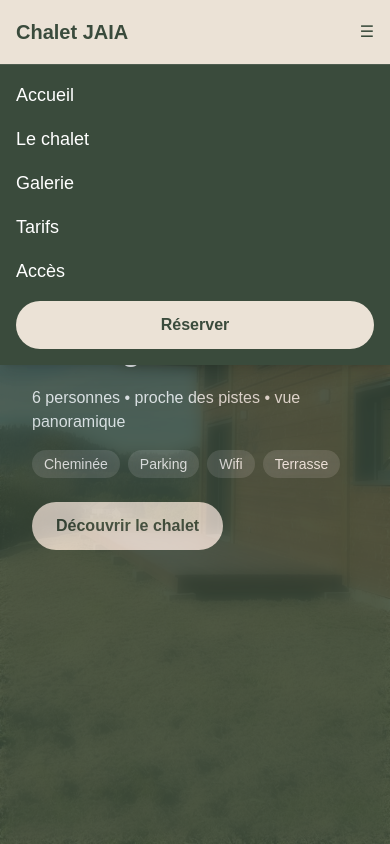
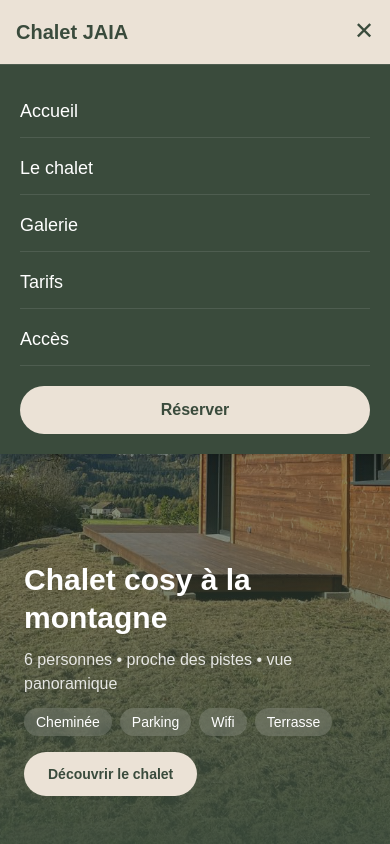
Before and after one commit to alexisgruny/chalet-site, a Next.js app: page / in a window 390 px wide. Both pictures are taken after a click on the button "Ouvrir le menu". Shown: the top 844 px of the page. Built offline with nearby package versions, Linux system fonts and the light colour scheme.

Commit message:
Amelioration du format telephone

```diff
--- a/src/components/layout/footer.tsx
+++ b/src/components/layout/footer.tsx
@@ -50,17 +50,17 @@ export default function Footer() {
         </h3>
         <ul className="mt-3 space-y-2 text-sm">
           <li>
-            <a href="#galerie" className="hover:text-[#3a4b3c] transition">
+            <a href="/galerie" className="hover:text-[#3a4b3c] transition">
               Galerie
             </a>
           </li>
           <li>
-            <a href="#disponibilites" className="hover:text-[#3a4b3c] transition">
-              Disponibilités
+            <a href="/tarifs" className="hover:text-[#3a4b3c] transition">
+              Tarifs
             </a>
           </li>
           <li>
-            <a href="#contact" className="hover:text-[#3a4b3c] transition">
+            <a href="/contact" className="hover:text-[#3a4b3c] transition">
               Nous contacter
             </a>
           </li>
--- a/src/components/layout/navbar.tsx
+++ b/src/components/layout/navbar.tsx
@@ -51,8 +51,13 @@ export default function Navbar() {
     >
       <div className="max-w-6xl mx-auto px-4 h-16 flex items-center justify-between">
         <Link href="/" className="font-bold text-xl text-[#3a4b3c]"> Chalet JAIA </Link>
-        <button className="md:hidden text-[#3a4b3c]" onClick={() => setOpen(!open)}>
-          ☰
+        <button
+          className="md:hidden text-[#3a4b3c] p-2 -mr-2"
+          onClick={() => setOpen(!open)}
+          aria-label={open ? "Fermer le menu" : "Ouvrir le menu"}
+          aria-expanded={open}
+        >
+          <span className="text-2xl leading-none">{open ? "✕" : "☰"}</span>
         </button>
         <nav className="hidden md:flex items-center gap-6">
           {navLinks.map((link) => (
@@ -70,28 +75,38 @@ export default function Navbar() {
           </Link>
         </nav>
 
+        {/* Backdrop mobile */}
+        {open && (
+          <div
+            className="md:hidden fixed inset-0 top-16 bg-black/20 z-40"
+            onClick={() => setOpen(false)}
+            aria-hidden="true"
+          />
+        )}
+
         {/* Menu mobile */}
         {open && (
-          <div className="md:hidden absolute top-full left-0 bg-[#3a4b3c] w-full border-t border-white/10 shadow-lg">
-            <nav className="flex flex-col p-4 gap-4 text-white">
+          <div className="md:hidden absolute top-full left-0 bg-[#3a4b3c] w-full border-t border-white/10 shadow-lg z-50">
+            <nav className="flex flex-col p-5 gap-1">
               {navLinks.map((link) => (
                 <Link
                   key={link.href}
                   href={link.href}
                   onClick={() => setOpen(false)}
-                  className="text-white text-lg font-medium"
+                  className="text-white text-lg font-medium py-3 border-b border-white/10 last:border-0"
                 >
                   {link.label}
                 </Link>
               ))}
-
+              <div className="pt-4">
                 <Link
                   href="/contact"
                   onClick={() => setOpen(false)}
-                className="btn-secondary flex items-center justify-center"
+                  className="btn-secondary flex items-center justify-center w-full"
                 >
                   Réserver
                 </Link>
+              </div>
             </nav>
           </div>
         )}
--- a/src/components/section/callToAction.tsx
+++ b/src/components/section/callToAction.tsx
@@ -25,10 +25,10 @@ export default function CallToAction() {
                                 </a>
 
                                 <a
-                                    href="#disponibilites"
+                                    href="/tarifs"
                                     className="inline-flex items-center justify-center rounded-full border border-[#3a4b3c]/25 px-6 py-3 text-[#3a4b3c] font-medium hover:bg-[#3a4b3c]/10 transition"
                                 >
-                                    Voir les disponibilités
+                                    Voir les tarifs
                                 </a>
                             </div>
 
--- a/src/components/section/galleryClient.tsx
+++ b/src/components/section/galleryClient.tsx
@@ -167,25 +167,28 @@ export default function GalleryClient() {
                             />
                         </div>
 
-                        <div className="flex items-center justify-between mt-3 text-white">
-                            <p className="text-sm opacity-90">{filtered[openIndex].alt}</p>
+                        <div className="mt-3 text-white flex flex-col sm:flex-row sm:items-center sm:justify-between gap-3">
+                            <p className="text-sm opacity-90 truncate">{filtered[openIndex].alt}</p>
 
-                            <div className="flex gap-2">
+                            <div className="flex gap-2 justify-center sm:justify-end flex-shrink-0">
                                 <button
                                     onClick={prev}
-                                    className="px-4 py-2 rounded-lg bg-white/10 hover:bg-white/20"
+                                    aria-label="Photo précédente"
+                                    className="flex-1 sm:flex-none px-5 py-3 rounded-lg bg-white/10 hover:bg-white/20 text-lg"
                                 >
                                     ←
                                 </button>
                                 <button
                                     onClick={next}
-                                    className="px-4 py-2 rounded-lg bg-white/10 hover:bg-white/20"
+                                    aria-label="Photo suivante"
+                                    className="flex-1 sm:flex-none px-5 py-3 rounded-lg bg-white/10 hover:bg-white/20 text-lg"
                                 >
                                     →
                                 </button>
                                 <button
                                     onClick={close}
-                                    className="px-4 py-2 rounded-lg bg-white/10 hover:bg-white/20"
+                                    aria-label="Fermer la galerie"
+                                    className="flex-1 sm:flex-none px-5 py-3 rounded-lg bg-white/10 hover:bg-white/20 text-sm font-medium"
                                 >
                                     Fermer
                                 </button>
--- a/src/components/section/hero.tsx
+++ b/src/components/section/hero.tsx
@@ -17,35 +17,58 @@ export default function Hero() {
       {/* Overlay */}
       <div className="absolute inset-0 bg-black/25" />
 
+      {/* Gradient mobile (bas → haut) */}
+      <div className="md:hidden absolute inset-0 bg-gradient-to-t from-[#3a4b3c]/90 via-[#3a4b3c]/30 to-transparent" />
+
       {/* Content */}
-      <div className="absolute inset-0 flex items-stretch">
-        <div className="bg-[#3a4b3c] opacity-80 backdrop-blur-sm w-full md:w-1/3 h-full flex items-center justify-center p-8 md:p-12">
-            <div className="space-y-4 max-w-md">
-            <h1 className="text-3xl md:text-5xl font-bold text-white leading-tight">
+      <div className="absolute inset-0 flex items-end md:items-stretch">
+
+        {/* Desktop : panneau latéral */}
+        <div className="hidden md:flex bg-[#3a4b3c]/80 backdrop-blur-sm w-1/3 h-full items-center justify-center p-12">
+          <div className="space-y-4 max-w-md">
+            <h1 className="text-5xl font-bold text-white leading-tight">
               Chalet cosy à la montagne
             </h1>
-            <p className="text-white/90 md:text-lg">
+            <p className="text-white/90 text-lg">
               6 personnes • proche des pistes • vue panoramique
             </p>
-
             <div className="flex flex-wrap gap-2">
               {["Cheminée", "Parking", "Wifi", "Terrasse"].map((t) => (
-                <span
-                  key={t}
-                  className="bg-white/15 text-white px-3 py-1 rounded-full text-sm backdrop-blur"
-                >
+                <span key={t} className="bg-white/15 text-white px-3 py-1 rounded-full text-sm backdrop-blur">
                   {t}
                 </span>
               ))}
             </div>
-
-            <div className="flex gap-3 pt-2">
+            <div className="pt-2">
               <Link href="/chalet" className="btn-secondary">
                 Découvrir le chalet
               </Link>
             </div>
           </div>
         </div>
+
+        {/* Mobile : contenu en bas */}
+        <div className="md:hidden w-full p-6 pb-12 space-y-3">
+          <h1 className="text-3xl font-bold text-white leading-tight">
+            Chalet cosy à la montagne
+          </h1>
+          <p className="text-white/85 text-base">
+            6 personnes • proche des pistes • vue panoramique
+          </p>
+          <div className="flex flex-wrap gap-2">
+            {["Cheminée", "Parking", "Wifi", "Terrasse"].map((t) => (
+              <span key={t} className="bg-white/15 text-white px-3 py-1 rounded-full text-sm backdrop-blur">
+                {t}
+              </span>
+            ))}
+          </div>
+          <div className="pt-1">
+            <Link href="/chalet" className="btn-secondary text-sm">
+              Découvrir le chalet
+            </Link>
+          </div>
+        </div>
+
       </div>
     </section>
   );
```
Lines whose indentation alone changed are shown as unchanged.
